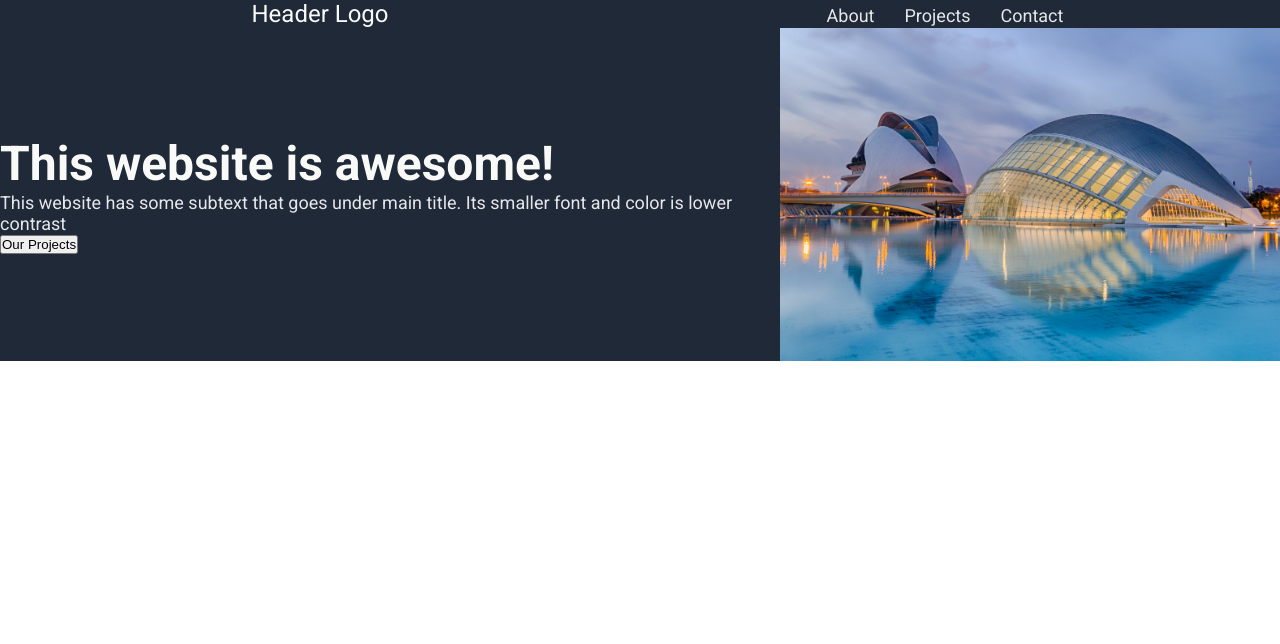
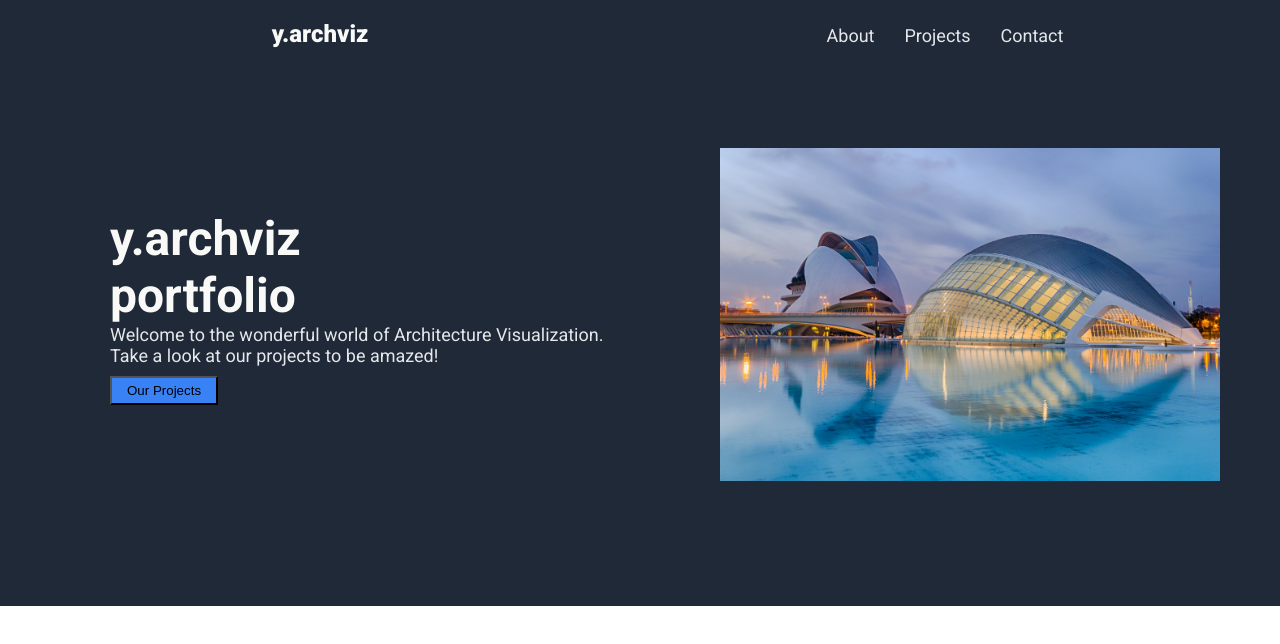
Before and after one commit to yinzdev/odin-landing-page, a plain HTML site: page index.html in a window 1280 px wide. Drawn offline with Linux system fonts and the light colour scheme.

Commit message:
Version 1.2

```diff
--- a/css/style.css
+++ b/css/style.css
@@ -9,11 +9,13 @@ body {
 
 .header-section {
   background-color: #1f2937;
+  padding-top: 20px;
 }
 
 .header-logo {
   font-size: 24px;
   color: #f9faf8;
+  font-weight: 900;
 }
 
 .nav-link a {
@@ -51,12 +53,14 @@ h1 {
 .para {
   font-size: 18px;
   color: #e5e7eb;
+  width: 500px;
 }
 
 .hero-section {
   display: flex;
   flex-direction: row;
   justify-content: center;
+  margin: 100px;
 }
 
 .hero-left,
@@ -65,3 +69,21 @@ h1 {
   justify-content: center;
   flex-direction: column;
 }
+
+.hero-left {
+  margin-bottom: 140px;
+  margin-left: 50px;
+}
+
+img {
+  margin-left: 110px;
+  margin-bottom: 125px;
+}
+
+.btn {
+  margin-top: 10px;
+  padding: 5px;
+  padding-left: 15px;
+  padding-right: 15px;
+  background-color: #3882f6;
+}
--- a/index.html
+++ b/index.html
@@ -16,7 +16,7 @@
     <div class="header-section">
       <div class="navbar">
         <div class="navbar-left">
-          <p class="header-logo">Header Logo</p>
+          <p class="header-logo">y.archviz</p>
         </div>
         <div class="navbar-right">
           <ul style="list-style-type: none">
@@ -28,10 +28,10 @@
       </div>
       <div class="hero-section">
         <div class="hero-left">
-          <h1>This website is awesome!</h1>
+          <h1>y.archviz<br />portfolio</h1>
           <p class="para">
-            This website has some subtext that goes under main title. Its
-            smaller font and color is lower contrast
+            Welcome to the wonderful world of Architecture Visualization. Take a
+            look at our projects to be amazed!
           </p>
           <div><button type="button" class="btn">Our Projects</button></div>
         </div>
```
